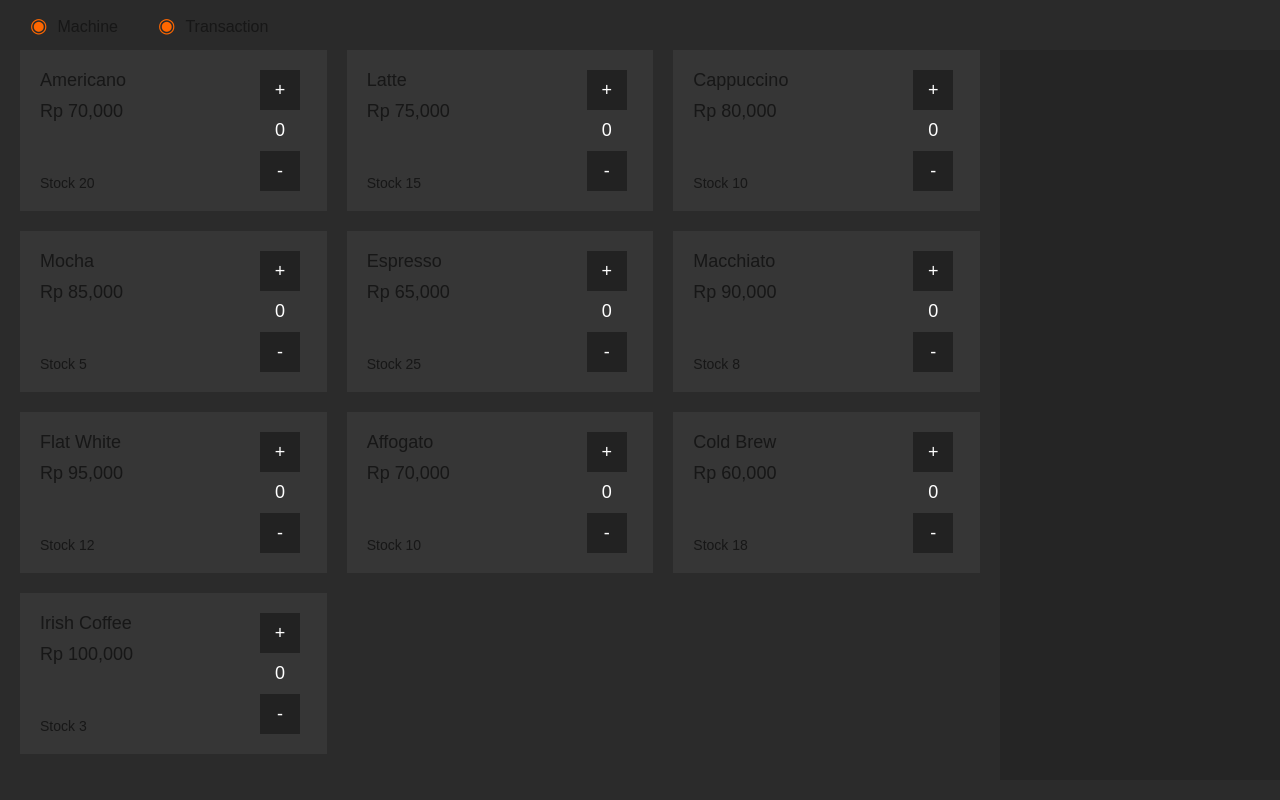
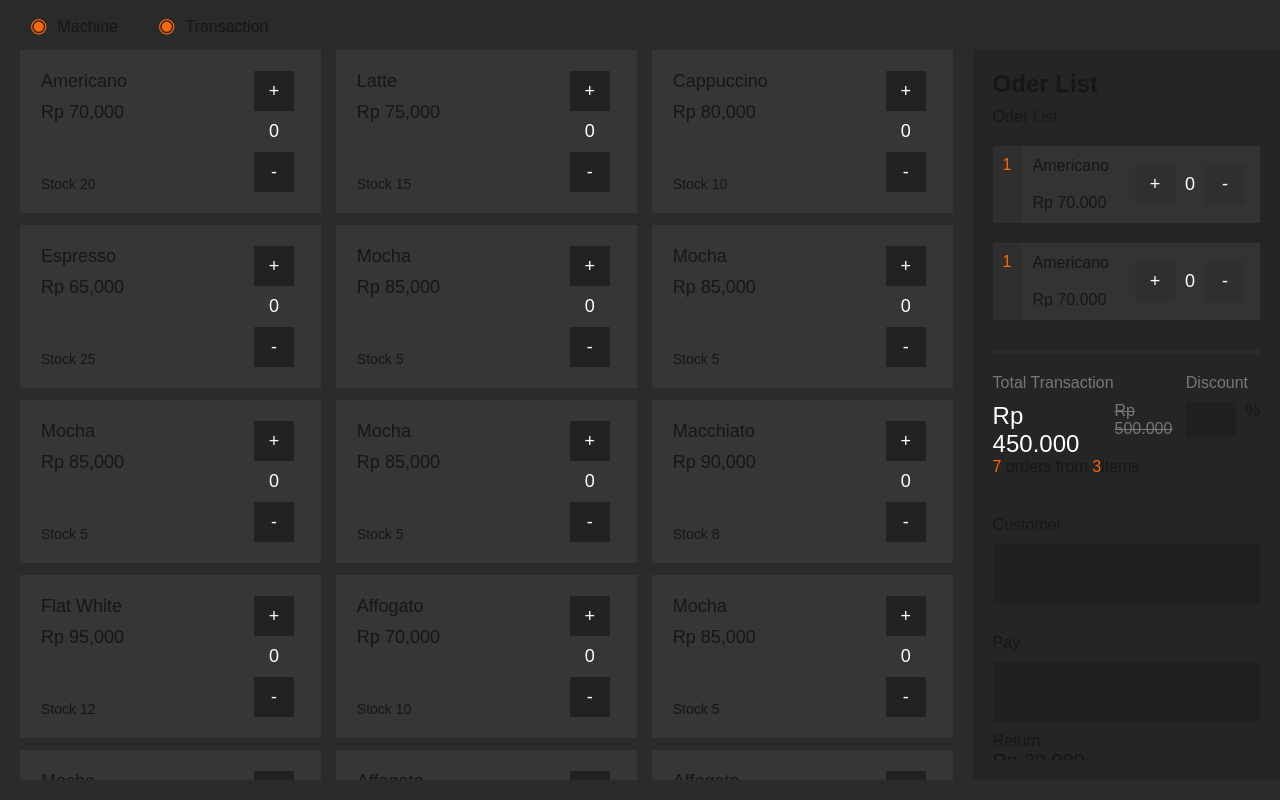
Before and after one commit to yithze/zcafe, a Next.js app: page /cashier in a window 1280 px wide. Built offline with nearby package versions, Linux system fonts and the light colour scheme.

Commit message:
end front

```diff
--- a/app/cashier/page.module.css
+++ b/app/cashier/page.module.css
@@ -1,3 +1,7 @@
+.orange {
+    color: #ff6700;
+}
+
 body {
     background-color: #2B2B2B;
 }
@@ -42,16 +46,35 @@ body {
     padding-left: 20px;
     display: grid;
     grid-template-columns: repeat(auto-fit, minmax(300px, 1fr));
-    gap: 20px;
+    gap: 15px;
     align-items: start;
     align-content: start;
     box-sizing: border-box;
+    overflow-y: scroll;
 }
 
 .menu {
     height: auto;
+    margin-bottom: 10px;
     min-height: 150px;
     background-color: #363636;
+    display: flex;
+    padding: 20px;
+    box-sizing: border-box;
+    transition: 0.3s ease-in-out;
+    border: 1px solid transparent
+}
+
+.menu:hover {
+    background-color: #302521;
+    border: 1px solid #FF4D00;
+}
+
+.menu_ordered {
+    height: auto;
+    min-height: 150px;
+    background-color: #302521;
+    outline: 1px solid #FF4D00;
     display: flex;
     padding: 20px;
     box-sizing: border-box;
@@ -73,15 +96,11 @@ body {
     flex-direction: column;
     gap: 10px;
 }
+
 .menu_stock {
     font-size: 14px;
 }
 
-.side {
-    flex: 2;
-    background-color: #252525;
-    padding: 20px;
-}
 
 .menu_qty {
     flex: 2;
@@ -106,3 +125,208 @@ body {
     font-size: 18px;
     color: white;
 }
+
+.side {
+    flex: 2;
+    background-color: #252525;
+    display: flex;
+    flex-direction: column;
+    justify-content: space-between;
+    padding: 20px;
+}
+
+.side_header {
+    display: flex;
+    flex-direction: column;
+    gap: 10px;
+}
+
+.side_order {
+    display: flex;
+    margin-top: 20px;
+    height: 30%;
+    flex-direction: column;
+    gap: 20px;
+    overflow-y: scroll;
+}
+
+.order_card {
+    background-color: #333333;
+    /* padding: 10px; */
+    width: 100%;
+    height: 77px;
+    display: flex;
+    flex-direction: row;
+}
+
+.order_number {
+    flex: 0;
+    color: #ff6700;
+    background: #2F2F2F;
+    padding: 10px;
+}
+
+.order_info {
+    flex: 8;
+    display: flex;
+    padding: 11px;
+    display: flex;
+    flex-direction: column;
+    justify-content: space-between;
+}
+
+.order_qty {
+    padding: 15px;
+    flex: 2;
+    display: flex;
+    align-items: center;
+    gap: 10px;
+    justify-content: flex-end;
+}
+
+.order_qty_button {
+    background-color: #2F2F2F;
+    color: white;
+    font-size: 18px;
+    width: 40px;
+    height: 40px;
+    border: none;
+    cursor: pointer;
+}
+
+.order_qty_display {
+    font-size: 18px;
+    color: white;
+}
+
+
+
+.side_process {
+    padding-top: 20px;
+    display: flex;
+    margin-top: 30px;
+    height: 70%;
+    flex-direction: column;
+    overflow-y: scroll;
+    border-top: 4px solid #2C2C2C;
+}
+
+.side_process_info {
+    display: flex;
+    flex-direction: row;
+    justify-content: space-between;
+}
+
+.info_label {
+    color: #777;
+    margin-bottom: 10px;
+}
+
+.info_total {
+    display: flex;
+    flex-direction: row;
+    gap: 15px;
+}
+
+.total {
+    font-size: 24px;
+    color: #ffffff;
+}
+
+.total_after_discount {
+    color: #777;
+    text-decoration: line-through;
+}
+.discount_input{
+    width: 50px;
+    height: 50;
+    background-color: #202020;
+    border: none;
+    outline: none;
+    font-size: 20;
+    align-items: center;
+    padding: 10px;
+}
+.discount {
+    display: flex;
+    flex-direction: row;
+    gap: 10px;
+}
+.discount_tray {
+    font-size: 20;
+}
+
+
+
+.side_pay {
+    display: flex;
+    gap: 10px;
+    flex-direction: column;
+    margin-top: 20px;
+}
+
+.pay_customer {
+    margin-top: 20px;
+    display: flex;
+    flex-direction: column;
+    gap: 10px;
+}
+.customer_input {
+    padding: 10px;
+    font-size: 17px;
+    background-color: #202020;
+    border: none;
+    outline: none;
+    height: 60px;
+}
+
+.pay {
+    margin-top: 20px;
+    display: flex;
+    flex-direction: column;
+    gap: 10px;
+}
+.pay_input {
+    padding: 10px;
+    font-size: 17px;
+    background-color: #202020;
+    border: none;
+    outline: none;
+    height: 60px;
+}
+
+.return {
+    display: flex;
+    flex-direction: column;
+}
+.return_amount {
+    font-size: 20px;
+}
+.pay_submit {
+    justify-content: space-between;
+    display: flex;
+    gap: 20px;
+    margin-top: 20px;
+}
+
+.btn_process {
+    flex: 8;
+    padding: 10px;
+    border-radius: 0;
+    background-color: #2F2F2F;
+    outline: none;
+    border: 1px solid #00B2FF;
+    font-size: 17px;
+    height: 60px;
+}
+
+.btn_cencel {
+    flex: 2;
+    padding: 10px;
+    border-radius: 0;
+    background-color: #2F2F2F;
+    outline: none;
+    border: 1px solid #ff0000;
+    font-size: 17px;
+    height: 60px;
+}
--- a/app/cashier/page.tsx
+++ b/app/cashier/page.tsx
@@ -4,10 +4,36 @@ const dummyMenus = [
     { name: "Americano", price: 70000, stock: 20 },
     { name: "Latte", price: 75000, stock: 15 },
     { name: "Cappuccino", price: 80000, stock: 10 },
+    { name: "Espresso", price: 65000, stock: 25 },
     { name: "Mocha", price: 85000, stock: 5 },
-    { name: "Espresso", price: 65000, stock: 25 },
+    { name: "Mocha", price: 85000, stock: 5 },
+    { name: "Mocha", price: 85000, stock: 5 },
+    { name: "Mocha", price: 85000, stock: 5 },
     { name: "Macchiato", price: 90000, stock: 8 },
     { name: "Flat White", price: 95000, stock: 12 },
+    { name: "Affogato", price: 70000, stock: 10 },
+    { name: "Mocha", price: 85000, stock: 5 },
+    { name: "Mocha", price: 85000, stock: 5 },
+    { name: "Affogato", price: 70000, stock: 10 },
+    { name: "Affogato", price: 70000, stock: 10 },
+    { name: "Affogato", price: 70000, stock: 10 },
+    { name: "Affogato", price: 70000, stock: 10 },
+    { name: "Affogato", price: 70000, stock: 10 },
+    { name: "Affogato", price: 70000, stock: 10 },
+    { name: "Affogato", price: 70000, stock: 10 },
+    { name: "Affogato", price: 70000, stock: 10 },
+    { name: "Affogato", price: 70000, stock: 10 },
+    { name: "Affogato", price: 70000, stock: 10 },
+    { name: "Affogato", price: 70000, stock: 10 },
+    { name: "Affogato", price: 70000, stock: 10 },
+    { name: "Affogato", price: 70000, stock: 10 },
+    { name: "Affogato", price: 70000, stock: 10 },
+    { name: "Affogato", price: 70000, stock: 10 },
+    { name: "Affogato", price: 70000, stock: 10 },
+    { name: "Affogato", price: 70000, stock: 10 },
+    { name: "Affogato", price: 70000, stock: 10 },
+    { name: "Affogato", price: 70000, stock: 10 },
+    { name: "Affogato", price: 70000, stock: 10 },
     { name: "Affogato", price: 70000, stock: 10 },
     { name: "Cold Brew", price: 60000, stock: 18 },
     { name: "Irish Coffee", price: 100000, stock: 3 },
@@ -44,7 +70,82 @@ export default function Home() {
                         </div>
                     ))}
                 </div>
-                <div className={styles.side}></div>
+                <div className={styles.side}>
+                    <div className={styles.side_header}>
+                        <h2>Oder List</h2>
+                        <p>Oder List</p>
+                    </div>
+                    <div className={styles.side_order}>
+                        <div className={styles.order_card}>
+                            <div className={styles.order_number}>1</div>
+                            <div className={styles.order_info}>
+                                <div className={styles.order_name}>Americano</div>
+                                <div className={styles.order_price}>Rp 70.000</div>
+                            </div>
+                            <div className={styles.order_qty}>
+                                <button className={styles.order_qty_button}>+</button>
+                                <div className={styles.order_qty_display}>0</div>
+                                <button className={styles.order_qty_button}>-</button>
+                            </div>
+                        </div>
+                        <div className={styles.order_card}>
+                            <div className={styles.order_number}>1</div>
+                            <div className={styles.order_info}>
+                                <div className={styles.order_name}>Americano</div>
+                                <div className={styles.order_price}>Rp 70.000</div>
+                            </div>
+                            <div className={styles.order_qty}>
+                                <button className={styles.order_qty_button}>+</button>
+                                <div className={styles.order_qty_display}>0</div>
+                                <button className={styles.order_qty_button}>-</button>
+                            </div>
+                        </div>
+                    </div>
+
+
+
+                    <div className={styles.side_process}>
+                        <div className={styles.side_process_info}>
+                            <div className={styles.process_info_right}>
+                                <div className={styles.info_label}>Total Transaction</div>
+                                <div className={styles.info_total}>
+                                    <div className={styles.total}>Rp 450.000</div>
+                                    <div className={styles.total_after_discount}>Rp 500.000</div>
+                                </div>
+                                <div className={styles.info_desc}>
+                                    <p><span className={styles.orange}>7</span> orders from <span className={styles.orange}>3</span>items</p>
+                                </div>
+                            </div>
+
+                            <div className={styles.process_info_left}>
+                                <div className={styles.info_label}>Discount</div>
+                                <div className={styles.discount}>
+                                    <input className={styles.discount_input} type="" />
+                                    <p className={styles.discount_tray}>%</p>
+                                </div>
+                            </div>
+                        </div>
+
+                        <div className={styles.side_pay}>
+                            <div className={styles.pay_customer}>
+                                <label htmlFor="customer">Customer</label>
+                                <input className={styles.customer_input} type="" />
+                            </div>
+                            <div className={styles.pay}>
+                                <label htmlFor="customer">Pay</label>
+                                <input className={styles.pay_input} type="" />
+                            </div>
+                            <div className={styles.return}>
+                                <label htmlFor="return">Return</label>
+                                <p className={styles.return_amount}>Rp 20.000</p>
+                            </div>
+                            <div className={styles.pay_submit}>
+                                <button className={styles.btn_cencel}>Cencel</button>
+                                <button className={styles.btn_process}>Process</button>
+                            </div>
+                        </div>
+                    </div>
+                </div>
             </div>
         </div>
     );
```
